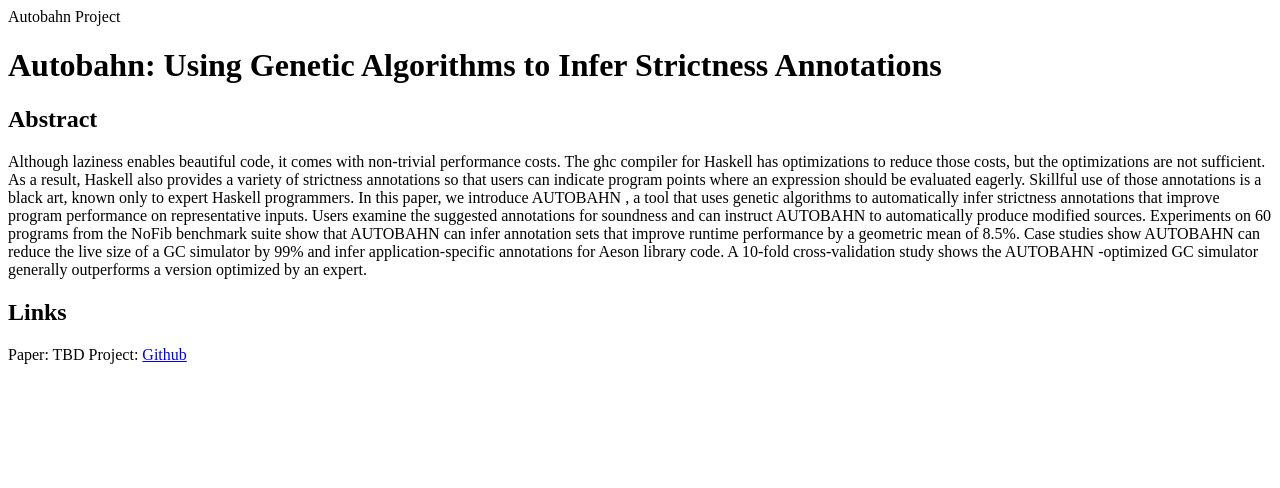
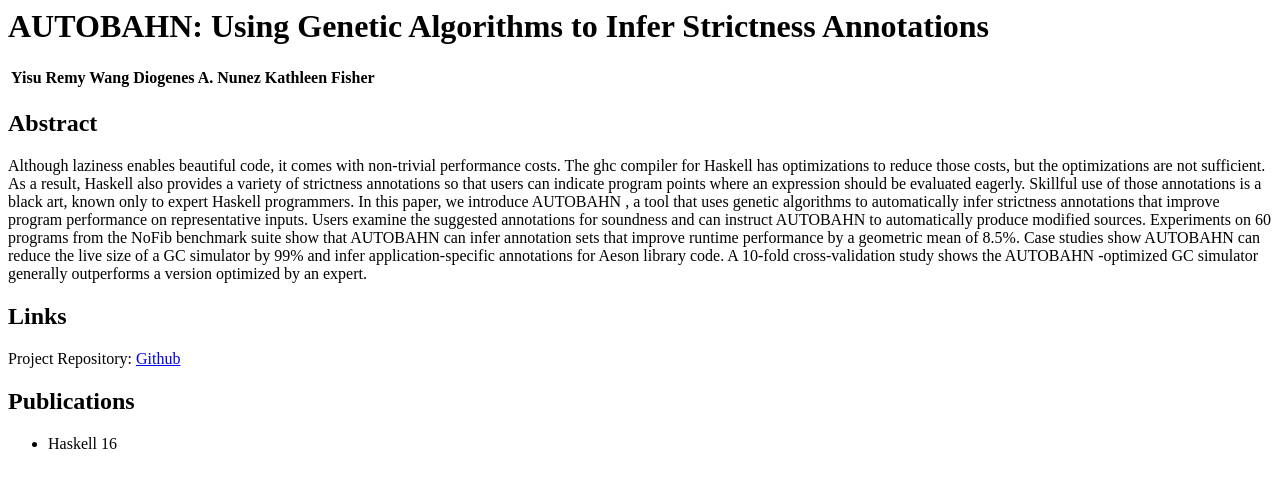
Before and after one commit to Genetic-Strictness/Autobahn, a plain HTML site: page index.html in a window 1280 px wide. Drawn offline with Linux system fonts and the light colour scheme.

Commit message:
Added title tags and authors.
Used table tags to force format. This is bad HTML. Will update with CSS fix in future.

```diff
--- a/index.html
+++ b/index.html
@@ -1,17 +1,40 @@
 <html>
   <head>
-    Autobahn Project
+    <title>AUTOBAHN Project</title>
   </head>
 <body>
-  <h1>Autobahn: Using Genetic Algorithms to Infer Strictness Annotations</h1>
+  <h1>AUTOBAHN: Using Genetic Algorithms to Infer Strictness Annotations</h1>
+  <table>
+    <tr>
+      <th>Yisu Remy Wang</th>
+      <th>Diogenes A. Nunez</th>
+      <th>Kathleen Fisher</th>
+    </tr>
+  </table>
   <div id="abstract">
     <h2>Abstract</h2>
-    <p>Although laziness enables beautiful code, it comes with non-trivial performance costs. The ghc compiler for Haskell has optimizations to reduce those costs, but the optimizations are not sufficient. As a result, Haskell also provides a variety of strictness annotations so that users can indicate program points where an expression should be evaluated eagerly. Skillful use of those annotations is a black art, known only to expert Haskell programmers. In this paper, we introduce AUTOBAHN , a tool that uses genetic algorithms to automatically infer strictness annotations that improve program performance on representative inputs. Users examine the suggested annotations for soundness and can instruct AUTOBAHN to automatically produce modified sources. Experiments on 60 programs from the NoFib benchmark suite show that AUTOBAHN can infer annotation sets that improve runtime performance by a geometric mean of 8.5%. Case studies show AUTOBAHN can reduce the live size of a GC simulator by 99% and infer application-specific annotations for Aeson library code. A 10-fold cross-validation study shows the AUTOBAHN -optimized GC simulator generally outperforms a version optimized by an expert.<p>
+    <p>Although laziness enables beautiful code, it comes with non-trivial performance costs.
+    The ghc compiler for Haskell has optimizations to reduce those costs, but the optimizations are not sufficient.
+    As a result, Haskell also provides a variety of strictness annotations so that users can indicate program points
+    where an expression should be evaluated eagerly. Skillful use of those annotations is a black art, known only to
+    expert Haskell programmers. In this paper, we introduce AUTOBAHN , a tool that uses genetic algorithms to automatically
+    infer strictness annotations that improve program performance on representative inputs. Users examine the suggested
+    annotations for soundness and can instruct AUTOBAHN to automatically produce modified sources. Experiments on 60
+    programs from the NoFib benchmark suite show that AUTOBAHN can infer annotation sets that improve runtime performance
+    by a geometric mean of 8.5%. Case studies show AUTOBAHN can reduce the live size of a GC simulator by 99% and infer
+    application-specific annotations for Aeson library code. A 10-fold cross-validation study shows the AUTOBAHN -optimized
+    GC simulator generally outperforms a version optimized by an expert.<p>
   </div>
   <div id="links">
     <h2>Links</h2>
-    Paper: TBD
-    Project: <a href="https://github.com/Genetic-Strictness/Autobahn">Github</a>
+    Project Repository: <a href="https://github.com/Genetic-Strictness/Autobahn">Github</a>
+  </div>
+  <div id="Publications">
+    <h2>Publications</h2>
+    <ul>
+      <li>Haskell 16</li>
+    </ul>
+    </div>
   </div>
 </body>
 </html>
```
